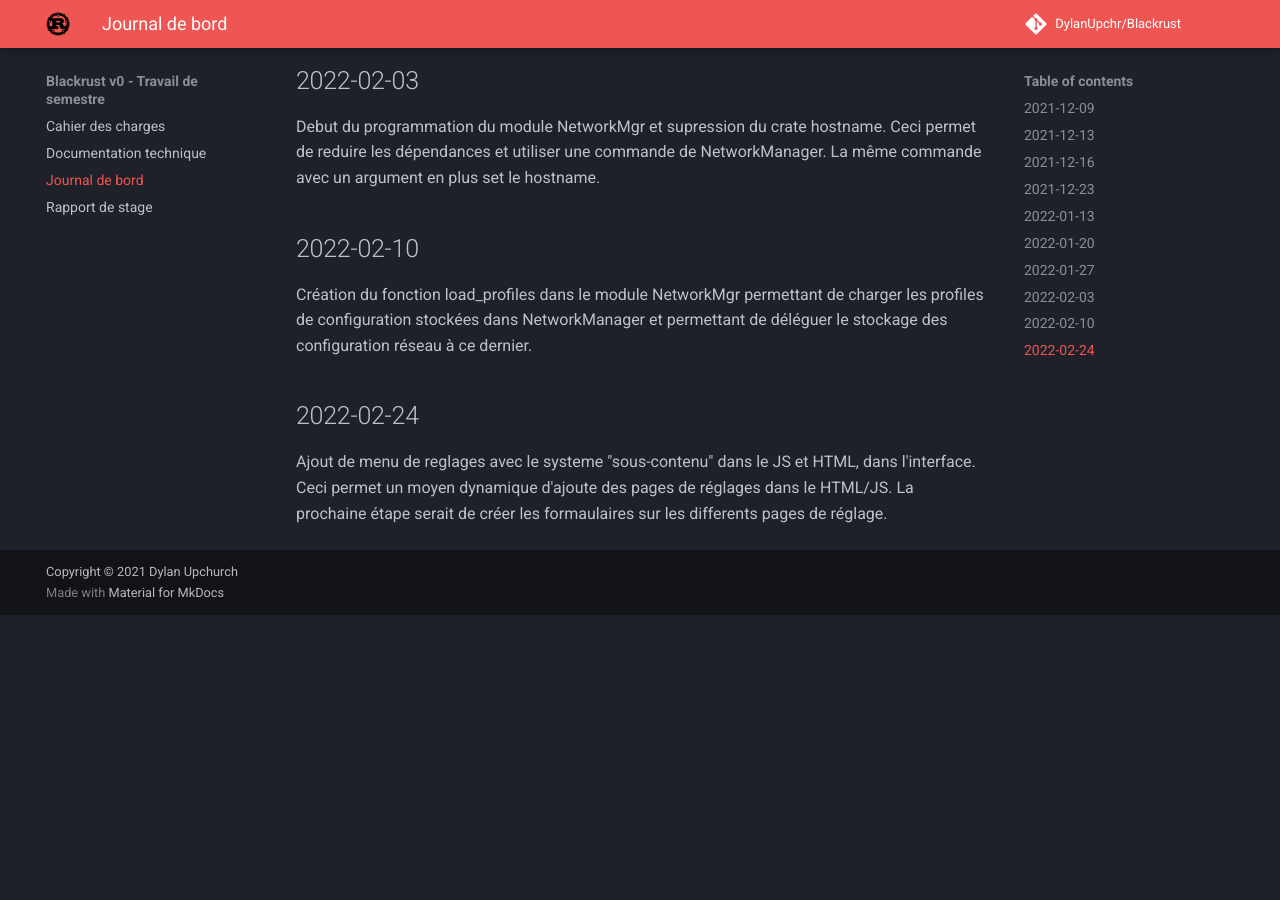
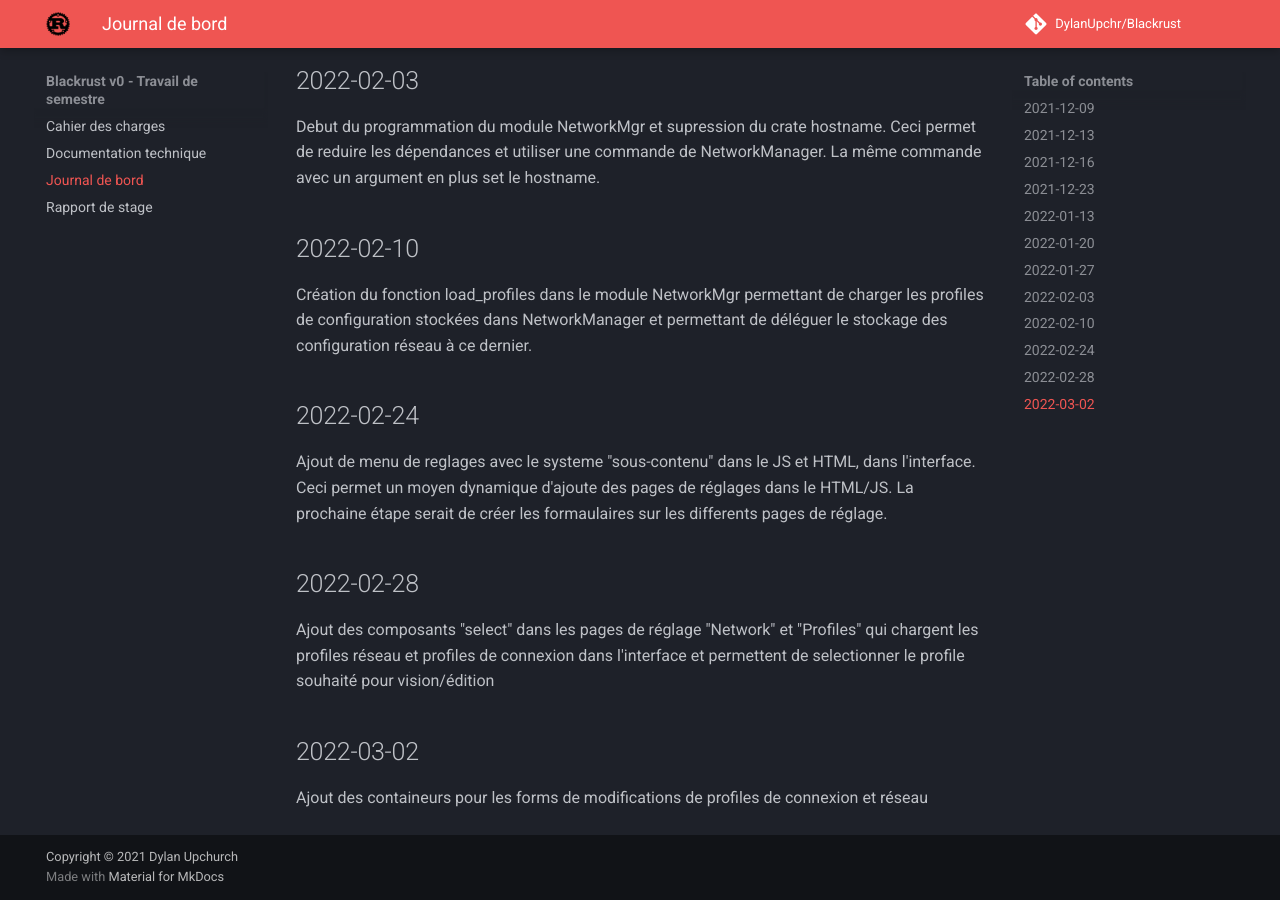
Before and after one commit to DylanUpchr/Blackrust, an MkDocs documentation site: the page built from docs/jdb.md, in a window 1280 px wide and 900 px high, scrolled down 1488 px. Built offline with MkDocs 1.6.1 and Material for MkDocs 9.7.7, drawn with Linux system fonts in a browser that asks for light colours; comment, search, counter and statistics services are not loaded; before the commit the page ends 2103 px from its top, so only the background shows below that.

Commit message:
Updated jdb

```diff
--- a/docs/jdb.md
+++ b/docs/jdb.md
@@ -43,3 +43,9 @@ Création du fonction load_profiles dans le module NetworkMgr permettant de char
 
 ## 2022-02-24
 Ajout de menu de reglages avec le systeme "sous-contenu" dans le JS et HTML, dans l'interface. Ceci permet un moyen dynamique d'ajoute des pages de réglages dans le HTML/JS. La prochaine étape serait de créer les formaulaires sur les differents pages de réglage.
+
+## 2022-02-28
+Ajout des composants "select" dans les pages de réglage "Network" et "Profiles" qui chargent les profiles réseau et profiles de connexion dans l'interface et permettent de selectionner le profile souhaité pour vision/édition
+
+## 2022-03-02
+Ajout des containeurs pour les forms de modifications de profiles de connexion et réseau
```
